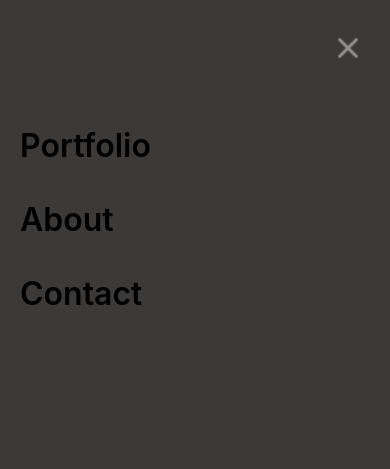
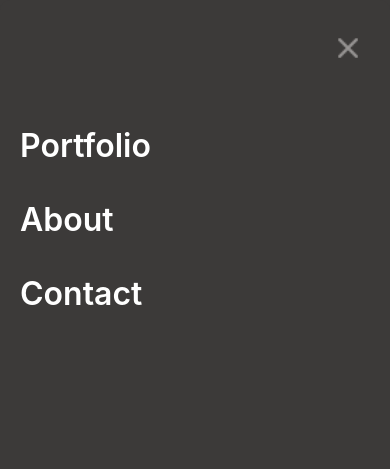
Before and after one commit to DevKaranJ/DevPortfolio, a website: page index.html in a window 390 px wide. Both pictures are taken after a click on the element 346 px from the left and 22 px from the top of the page. Shown: the top 469 px of the page. Drawn offline with Linux system fonts and the light colour scheme.

Commit message:
Add mobile menu

```diff
--- a/index.html
+++ b/index.html
@@ -27,9 +27,9 @@
             <img src="./assets/Buttons/mobileMenuClose.png" alt="Close" class="close-icon">
           </button>
           <ul class="mobile-menu" id="menu">
-              <li class="menuItem">Portfolio</a></li>
-              <li class="menuItem">About</a></li>
-              <li class="menuItem">Contact</a></li>
+              <li class="menuItem menu-target"><a href="#Portfolio" style="color: #fff; text-decoration: none" class="menu-target">Portfolio</a></li>
+              <li class="menuItem"> <a href="#about" class="menuItem menu-target" style="color: #fff; text-decoration: none">About</a></li>
+              <li class="menuItem"> <a href="#contact" class="menuItem menu-target" style="color: #fff; text-decoration: none">Contact</a></li>
           </ul>
         </div>
       </section>
```
